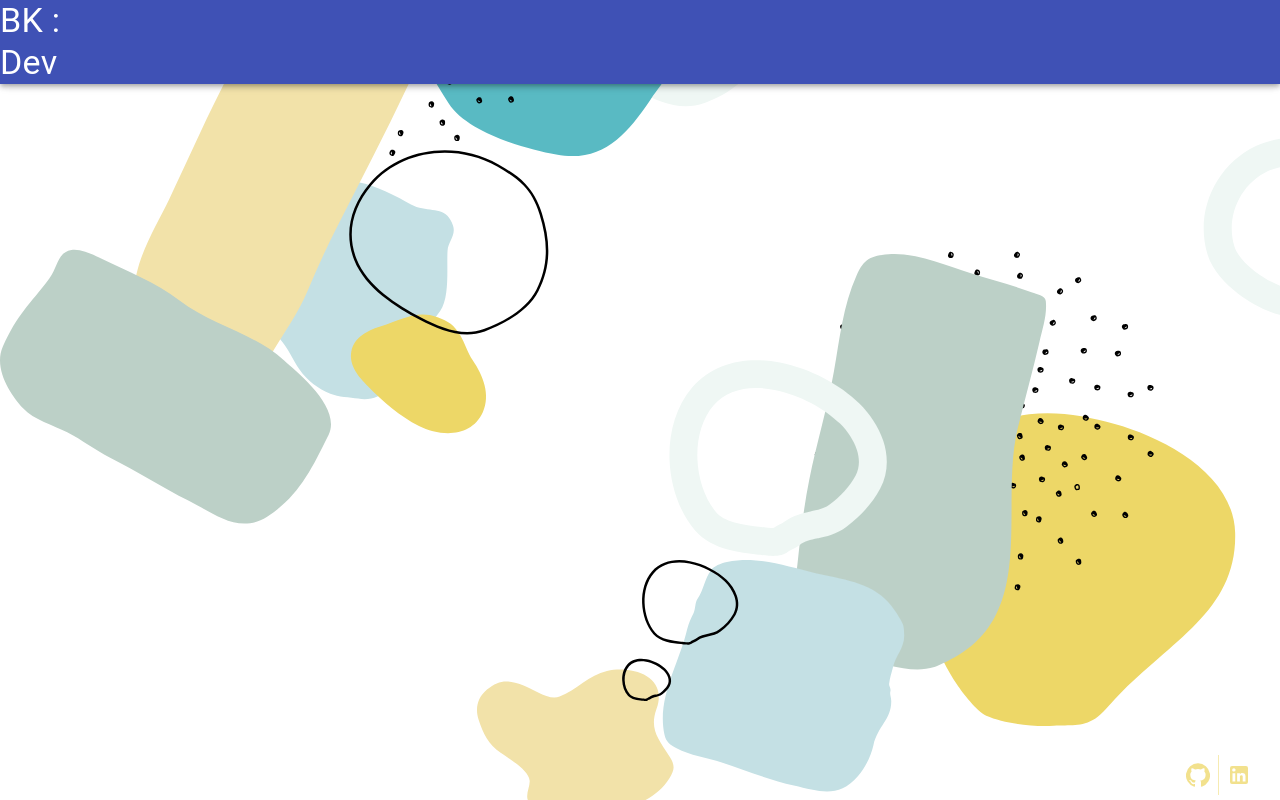
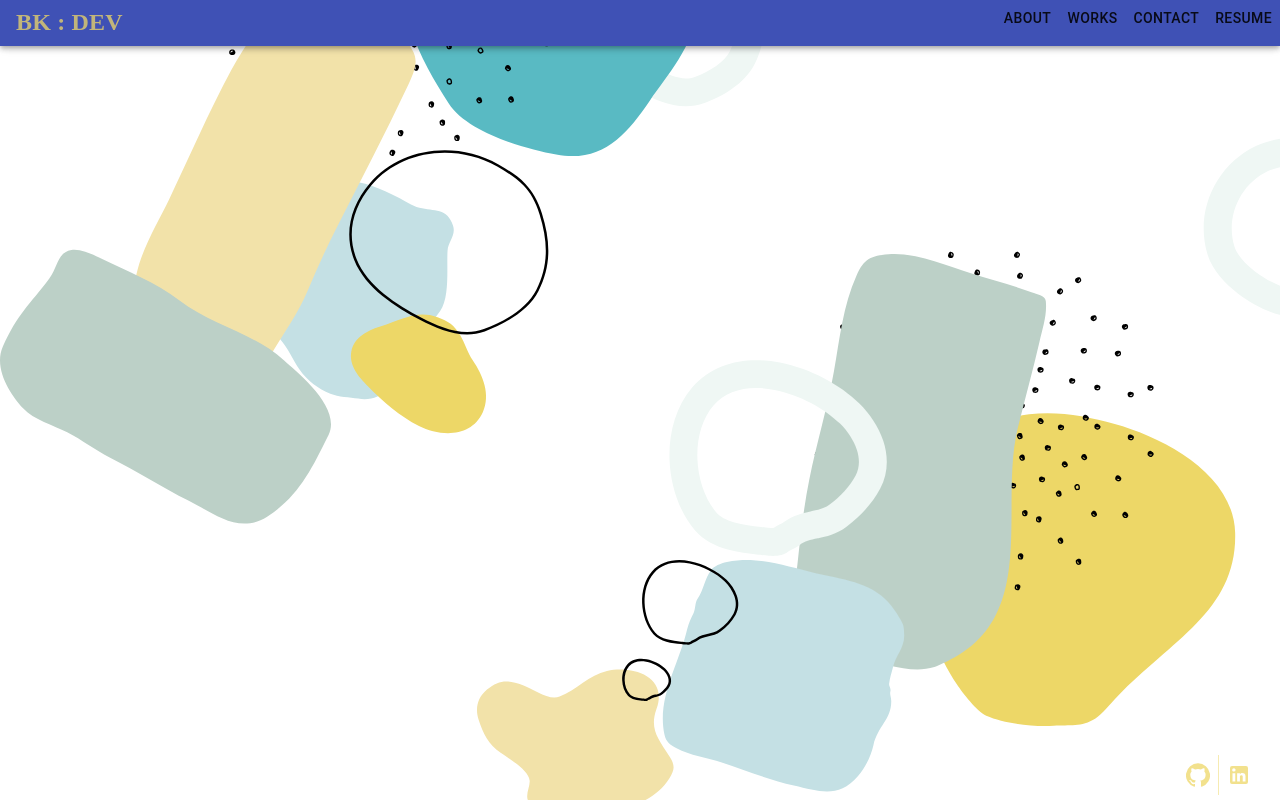
Before and after one commit to btking1/Portfolio-React, a React (Create React App) app: page / in a window 1280 px wide. Built offline with nearby package versions, Linux system fonts and the light colour scheme; what webfontloader would draw is missing.

Commit message:
nav styling

```diff
--- a/src/components/NavBar.jsx
+++ b/src/components/NavBar.jsx
@@ -1,5 +1,5 @@
 import React from "react";
-import styled from "styled-components";
+// import styled from "styled-components";
 import { NavLink } from "react-router-dom";
 
 import {
@@ -7,16 +7,33 @@ import {
   Box,
   AppBar,
   IconButton,
+  Button,
   Typography,
   makeStyles,
 } from "@material-ui/core";
 
 const useStyles = makeStyles((theme) => ({
   logoLg: {
+    width: 'fit-content',
     display: "block",
-    [theme.breakpoints.down("sm")]: {},
+    padding: "0.5rem 1rem",
+    fontSize: "1.5rem",
+    fontWeight: "bold",
+    fontFamily: "Dosis",
+    // [theme.breakpoints.down("sm")]: {},
   },
   logoSm: {},
+  navContainer: {
+    flexGrow: 1,
+    display: "flex",
+    flexDirection: "row",
+    justifyContent: "space-between",
+  },
+  linkContainer: {
+    width: "fit-content",
+    display: "block",
+    justifyContent: "space-between",
+  }
 }));
 
 function NavBar() {
@@ -58,16 +75,45 @@ function NavBar() {
   //   `;
   const classes = useStyles();
   return (
-    <Box
-      sx={{
-        flexGrow: 1,
-      }}
-    >
-      <AppBar>
-        <Typography variant="h4" className={classes.logoLg}>BK :</Typography>
-        <Typography variant="h4">Dev</Typography>
+    // <Box sx={{
+    //   width: "100%",
+    // }}>
+      <AppBar className={classes.navContainer}>
+        <NavLink key='5' to='/'>
+        <Typography variant="h4" component="div" className={classes.logoLg}>
+          BK : DEV
+        </Typography>
+        </NavLink>
+        <div className={classes.linkContainer}>
+          {[
+            {
+              childText: `About`,
+              key: 1,
+              link: `/about`,
+            },
+            {
+              childText: `Works`,
+              key: 2,
+              link: `/works`,
+            },
+            {
+              childText: `Contact`,
+              key: 3,
+              link: `/contact`,
+            },
+            {
+              childText: `Resume`,
+              key: 4,
+              link: `/resume`,
+            },
+          ].map((data) => (
+            <NavLink key={data.key} to={data.link}>
+              <Button key={data.key}>{data.childText}</Button>
+            </NavLink>
+          ))}
+        </div>
       </AppBar>
-    </Box>
+    // </Box>
     // <Container maxWidth='xl'
     //   sx={{
     //     display: "flex",
```
